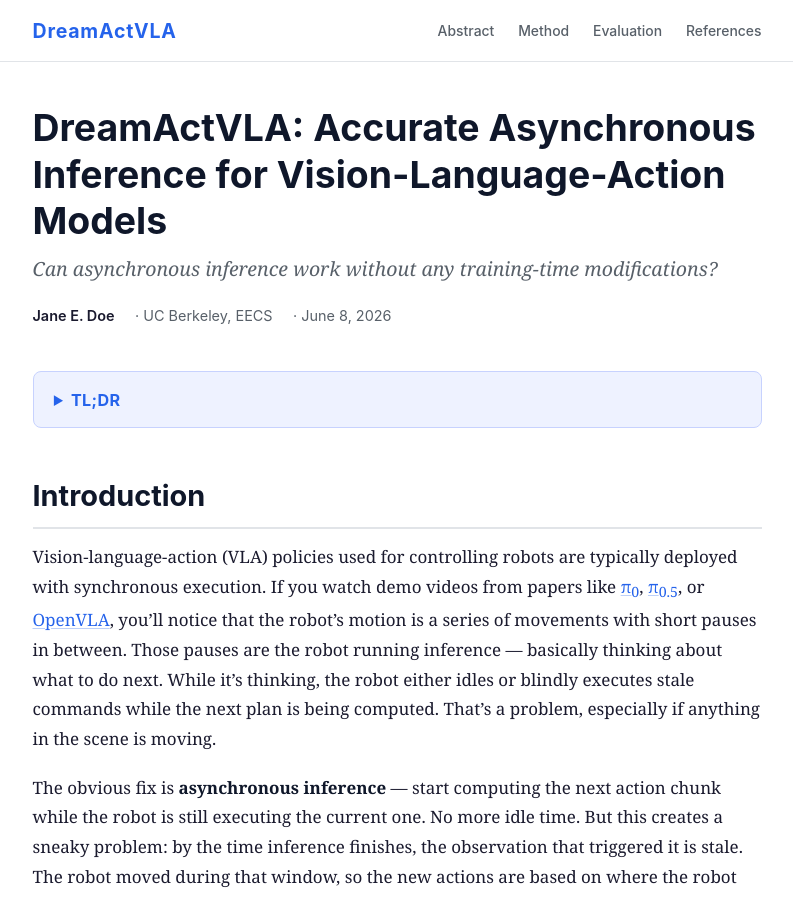
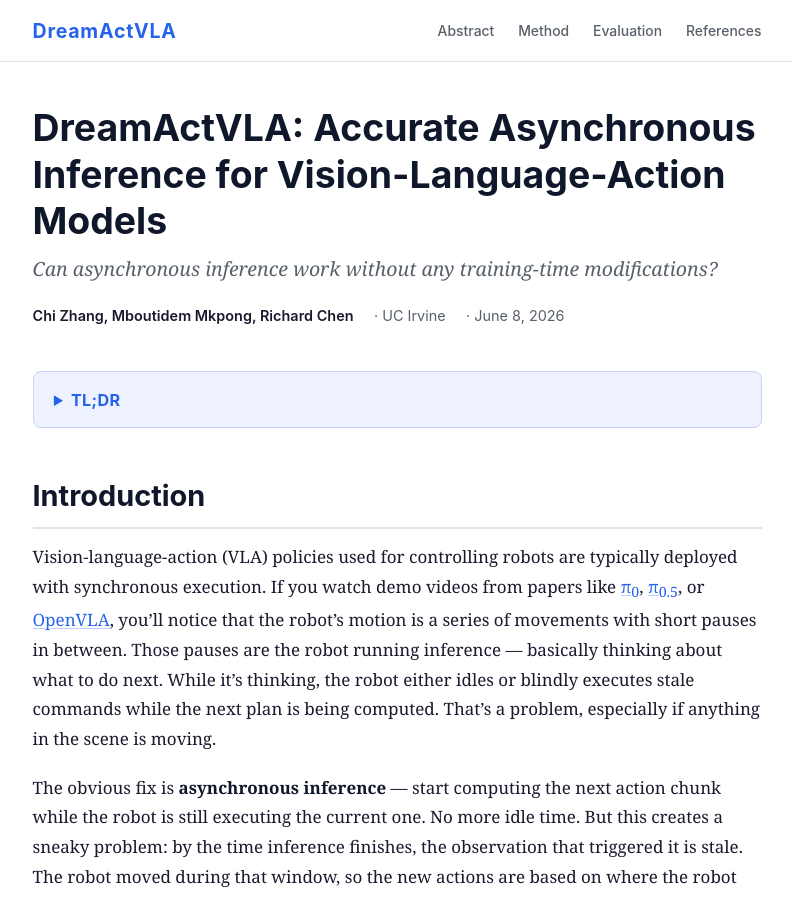
Before and after one commit to dream-act-vla/dream-act-vla.github.io, a Jekyll site: the page built from index.md, in a window 1280 px wide and 900 px high. Shown: the whole window, without its empty margins (243-1036 px from the left). Built offline with Jekyll 4.4.1, drawn with Linux system fonts in a browser that asks for light colours.

Commit message:
update names

```diff
--- a/index.md
+++ b/index.md
@@ -2,8 +2,8 @@
 layout: default
 title: "DreamActVLA: Accurate Asynchronous Inference for Vision-Language-Action Models"
 subtitle: "Can asynchronous inference work without any training-time modifications?"
-authors: "Jane E. Doe"
-affiliation: "UC Berkeley, EECS"
+authors: "Chi Zhang, Mboutidem Mkpong, Richard Chen"
+affiliation: "UC Irvine"
 date: 2026-06-08
 toc: false
 tldr: |
```
